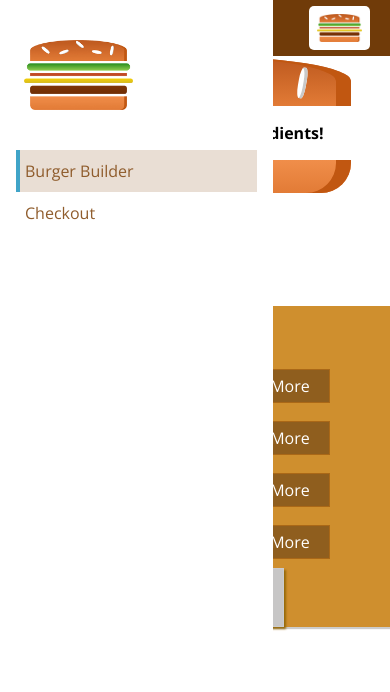
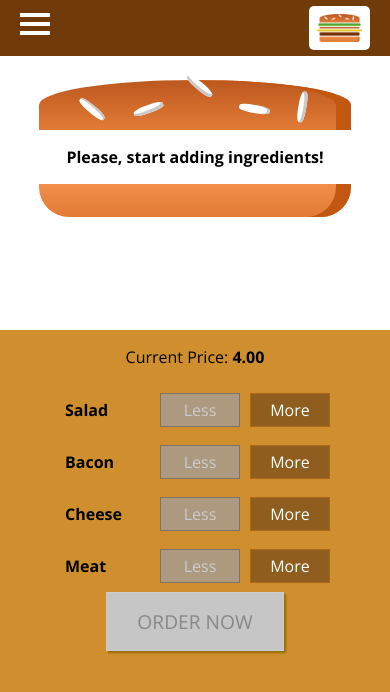
Before and after one commit to geemeows/Burger-Builder, a React app: page / in a window 390 px wide. Shown: the top 692 px of the page. Built offline with nearby package versions, Linux system fonts and the light colour scheme.

Commit message:
finishing side drawer functionality and styles, and polishing some css

```diff
--- a/src/components/Backdrop/Backdrop.js
+++ b/src/components/Backdrop/Backdrop.js
@@ -1,10 +1,10 @@
 import React from 'react'
 
 import classes from './Backdrop.module.css'
-const Backdrop = ({ show, closeModal }) => {
+const Backdrop = ({ show, dismiss }) => {
     return (
         show ?
-            <div className={classes.Backdrop} onClick={closeModal}></div> : null
+            <div className={classes.Backdrop} onClick={dismiss}></div> : null
     )
 }
 
--- a/src/components/Modal/Modal.js
+++ b/src/components/Modal/Modal.js
@@ -5,7 +5,7 @@ import classes from './Modal.module.css'
 const Modal = ({ children, show, closeSummary }) => {
     return (
         <React.Fragment>
-            <Backdrop show={show} closeModal={closeSummary}/>
+            <Backdrop show={show} dismiss={closeSummary}/>
             <div
                 className={classes.Modal}
                 style={{
--- a/src/layout/Layout.js
+++ b/src/layout/Layout.js
@@ -1,21 +1,32 @@
-import React from 'react'
+import React, { Component } from 'react'
 
 import Toolbar from './components/Toolbar/Toolbar'
 import SideDrawer from './components/SideDrawer/SideDrawer'
 import classes from './Layout.module.css'
-const Layout = ({ children }) => (
+class Layout extends Component {
+    state = {
+        showDrawer: false
+    }
+    closeDrawer = () => {
+        this.setState({ showDrawer: false })
+    }
+    openDrawer = () => {
+        this.setState({ showDrawer: true })
+    }
+    render () {
+        const { children } = this.props
+        return (
             <React.Fragment>
-        {/* <div>
-            01. Toolbar
-            02. Sidedrawer
-            03. Backdrop
-        </div> */}
-        <Toolbar />
-        <SideDrawer />
+            <Toolbar openDrawer={this.openDrawer}/>
+            <SideDrawer
+                drawerState={this.state.showDrawer}
+                dismissDrawer={this.closeDrawer}/>
             <main className={classes.main_container}>
                 {children}
             </main>
         </React.Fragment>
         )
+    }
+}
 
 export default Layout
--- a/src/layout/Layout.module.css
+++ b/src/layout/Layout.module.css
@@ -5,7 +5,15 @@
 @media (min-width: 786px) {
     .main_container {
         display: flex;
-        height: 94vh;
+        height: calc(100vh - 56px);;
         align-items: center;
     }
 }
+
+@media (max-width: 499px) {
+    .main_container {
+        margin-top: 80px;
+        height: calc(100vh - 330px);
+    }
+
+}
--- a/src/layout/components/SideDrawer/SideDrawer.js
+++ b/src/layout/components/SideDrawer/SideDrawer.js
@@ -2,10 +2,16 @@ import React from 'react'
 
 import Logo from '@/components/Logo/Logo'
 import NavigationItems from '../Navigation/Navigation'
+import Backdrop from '@/components/Backdrop/Backdrop'
 import classes from './SideDrawer.module.css'
-const SideDrawer = () => {
+const SideDrawer = ({ drawerState, dismissDrawer}) => {
+    let drawerClasses = [classes.SideDrawer, classes.Close]
+    if (drawerState) drawerClasses = [classes.SideDrawer, classes.Open]
+    else drawerClasses = [classes.SideDrawer, classes.Close]
     return (
-        <div className={classes.SideDrawer}>
+        <React.Fragment>
+            <Backdrop show={drawerState} dismiss={dismissDrawer}/>
+            <div className={drawerClasses.join(' ')}>
                 <div className={classes.Logo}>
                     <Logo />
                 </div>
@@ -13,6 +19,7 @@ const SideDrawer = () => {
                     <NavigationItems />
                 </nav>
             </div>
+        </React.Fragment>
     )
 }
 
--- a/src/layout/components/Toolbar/Toolbar.js
+++ b/src/layout/components/Toolbar/Toolbar.js
@@ -3,9 +3,13 @@ import React from 'react'
 import Logo from '@/components/Logo/Logo'
 import classes from './Toolbar.module.css'
 import NavigationItems from '../Navigation/Navigation'
-const Toolbar = () => (
+const Toolbar = ({ openDrawer }) => (
     <header className={classes.Toolbar}>
-        <div>MENU</div>
+        <div className={classes.HamburgerIcon} onClick={openDrawer}>
+            <div></div>
+            <div></div>
+            <div></div>
+        </div>
         <div className={classes.Logo}>
             <Logo />
         </div>
--- a/src/layout/components/Toolbar/Toolbar.module.css
+++ b/src/layout/components/Toolbar/Toolbar.module.css
@@ -25,4 +25,25 @@
     .DesktopOnly {
         display: none;
     }
+    .HamburgerIcon {
+        cursor: pointer;
+        width: 30px;
+        height: 100%;
+        margin-top: 25px;
+        display: block;
+    }
+    .HamburgerIcon div {
+        width: 100%;
+        background-color: white;
+        width: 100%;
+        height: 4px;
+        margin-bottom: 5px;
+    }
 }
+
+@media (min-width: 500px) {
+    .HamburgerIcon {
+        display: none;
+    }
+
+}
```
Lines whose indentation alone changed are shown as unchanged.
